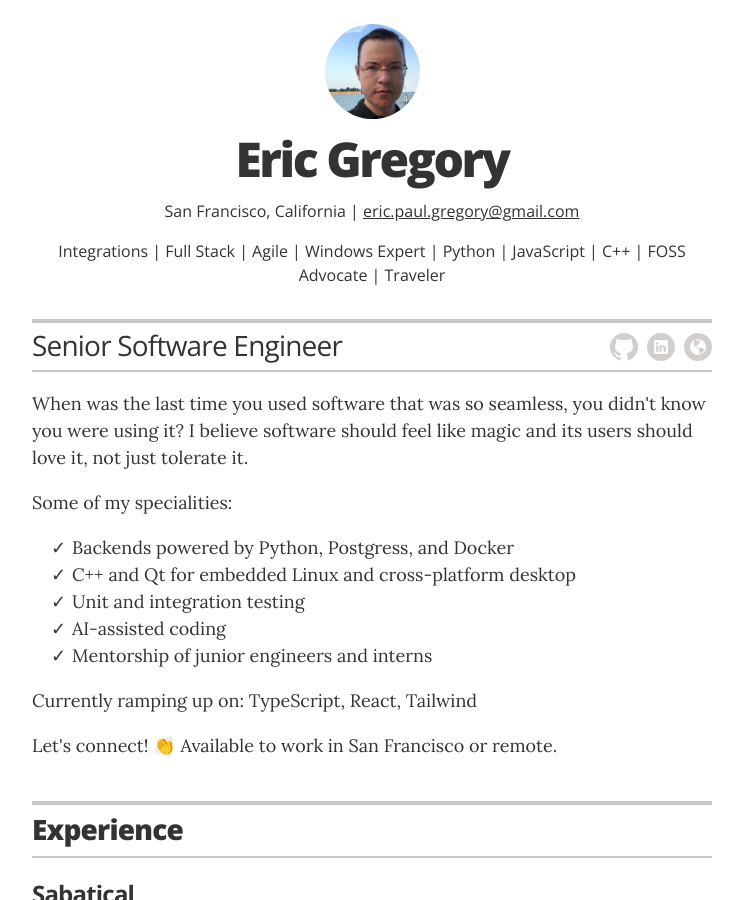
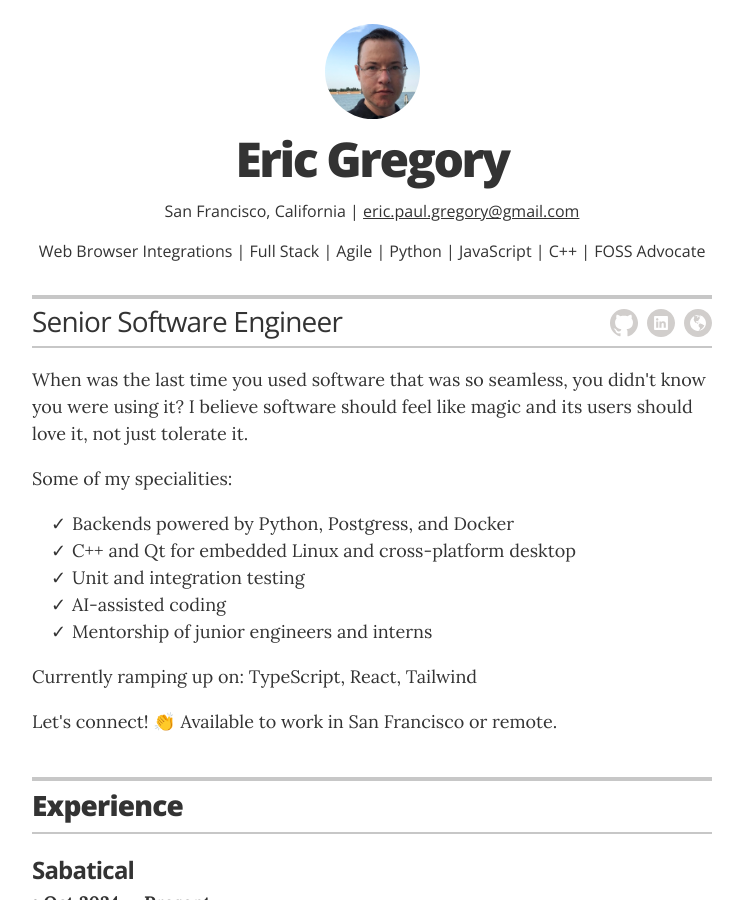
Before and after one commit to MrEricSir/resume, a Jekyll site: the page built from index.html, in a window 1280 px wide and 900 px high. Shown: the whole window, without its empty margins (268-1011 px from the left). Built offline with Jekyll 4.4.1, drawn with Linux system fonts in a browser that asks for light colours.

Commit message:
Update resume header contact information and skills

```diff
--- a/_config.yml
+++ b/_config.yml
@@ -21,7 +21,7 @@ resume_contact_email:           "eric.paul.gregory@gmail.com"
 # resume_contact_address:         "742 Evergreen Terrace, Springfield"
 
 resume_header_contact_info:     "<p>San Francisco, California | <a href='mailto:eric.paul.gregory@gmail.com'>eric.paul.gregory@gmail.com</a></p>
-<p>Integrations | Full Stack | Agile | Windows Expert | Python | JavaScript | C++ | FOSS Advocate | Traveler</p>"
+<p>Web Browser Integrations | Full Stack | Agile | Python | JavaScript | C++ | FOSS Advocate</p>"
 display_header_contact_info:    "true"
 
 resume_header_intro: "<p>When was the last time you used software that was so seamless, you didn't know you were using it? I believe software should feel like magic and its users should love it, not just tolerate it.</p>
```
